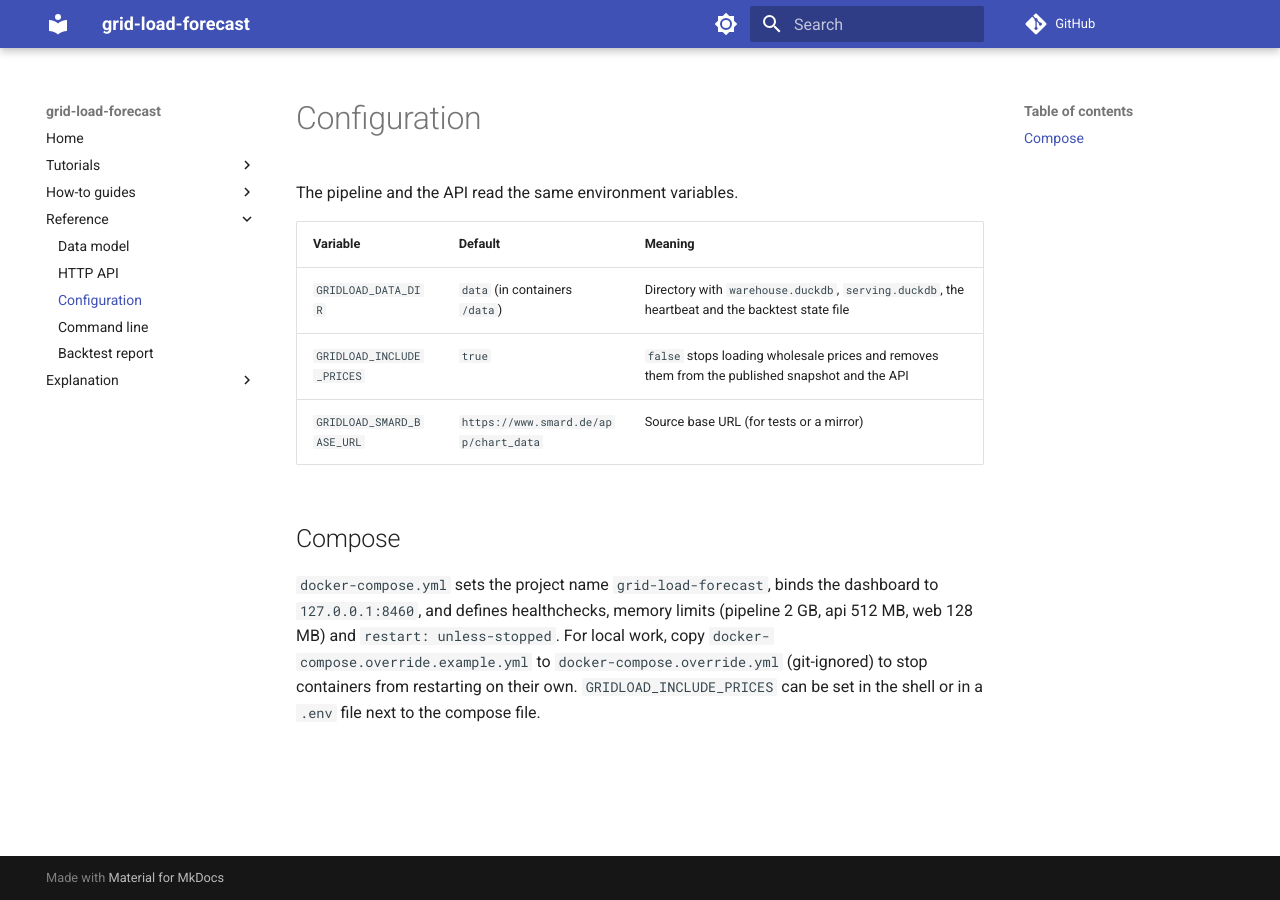
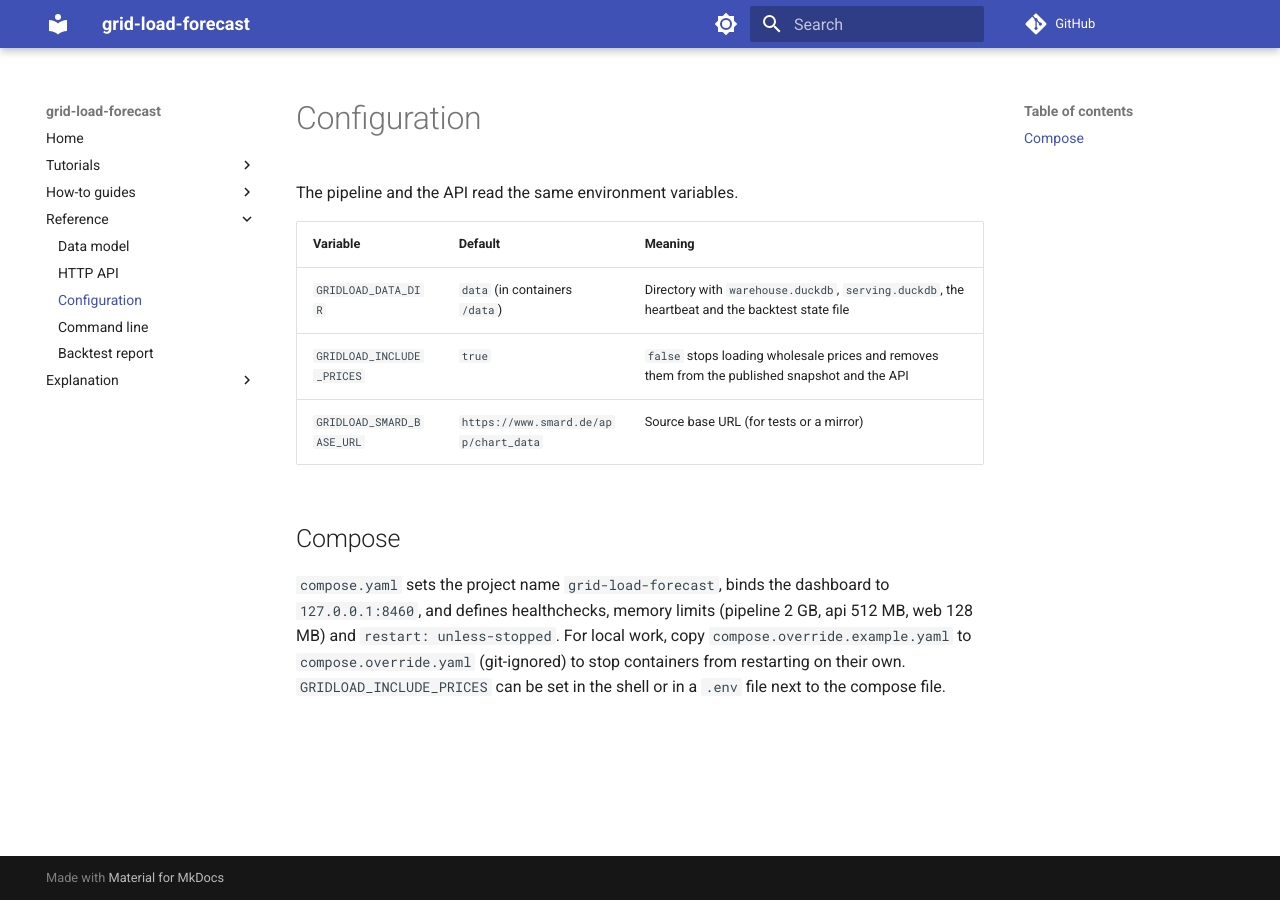
Before and after one commit to deka641/grid-load-forecast, an MkDocs documentation site: the page built from docs/reference/configuration.md, in a window 1280 px wide. Built offline with MkDocs 1.6.1 and Material for MkDocs 9.7.7, drawn with Linux system fonts in a browser that asks for light colours; comment, search, counter and statistics services are not loaded.

Commit message:
Rename compose files to compose.yaml and bind local ports in the override

```diff
--- a/docker-compose.check.yml
+++ b/compose.check.yaml
@@ -1,5 +1,5 @@
 # Isolated production-like instance for `make prod-check` and `make loadtest`.
-# Used as: docker compose -p grid-load-forecast-check -f docker-compose.yml -f docker-compose.check.yml
+# Used as: docker compose -p grid-load-forecast-check -f compose.yaml -f compose.check.yaml
 # Own image tags, so building the check stack never changes the images of the live stack.
 services:
   pipeline:
--- a/docs/reference/configuration.md
+++ b/docs/reference/configuration.md
@@ -10,4 +10,4 @@ The pipeline and the API read the same environment variables.
 
 ## Compose
 
-`docker-compose.yml` sets the project name `grid-load-forecast`, binds the dashboard to `127.0.0.1:8460`, and defines healthchecks, memory limits (pipeline 2 GB, api 512 MB, web 128 MB) and `restart: unless-stopped`. For local work, copy `docker-compose.override.example.yml` to `docker-compose.override.yml` (git-ignored) to stop containers from restarting on their own. `GRIDLOAD_INCLUDE_PRICES` can be set in the shell or in a `.env` file next to the compose file.
+`compose.yaml` sets the project name `grid-load-forecast`, binds the dashboard to `127.0.0.1:8460`, and defines healthchecks, memory limits (pipeline 2 GB, api 512 MB, web 128 MB) and `restart: unless-stopped`. For local work, copy `compose.override.example.yaml` to `compose.override.yaml` (git-ignored) to stop containers from restarting on their own. `GRIDLOAD_INCLUDE_PRICES` can be set in the shell or in a `.env` file next to the compose file.
```
Also changed, not shown: compose.override.example.yaml (added, +11 -0 lines), docker-compose.override.example.yml (deleted, +0 -8 lines), docs/explanation/architecture.md (+1 -1 lines), docs/tutorials/run-locally.md (+1 -1 lines), compose.yaml (renamed from docker-compose.yml), 4 other files.
